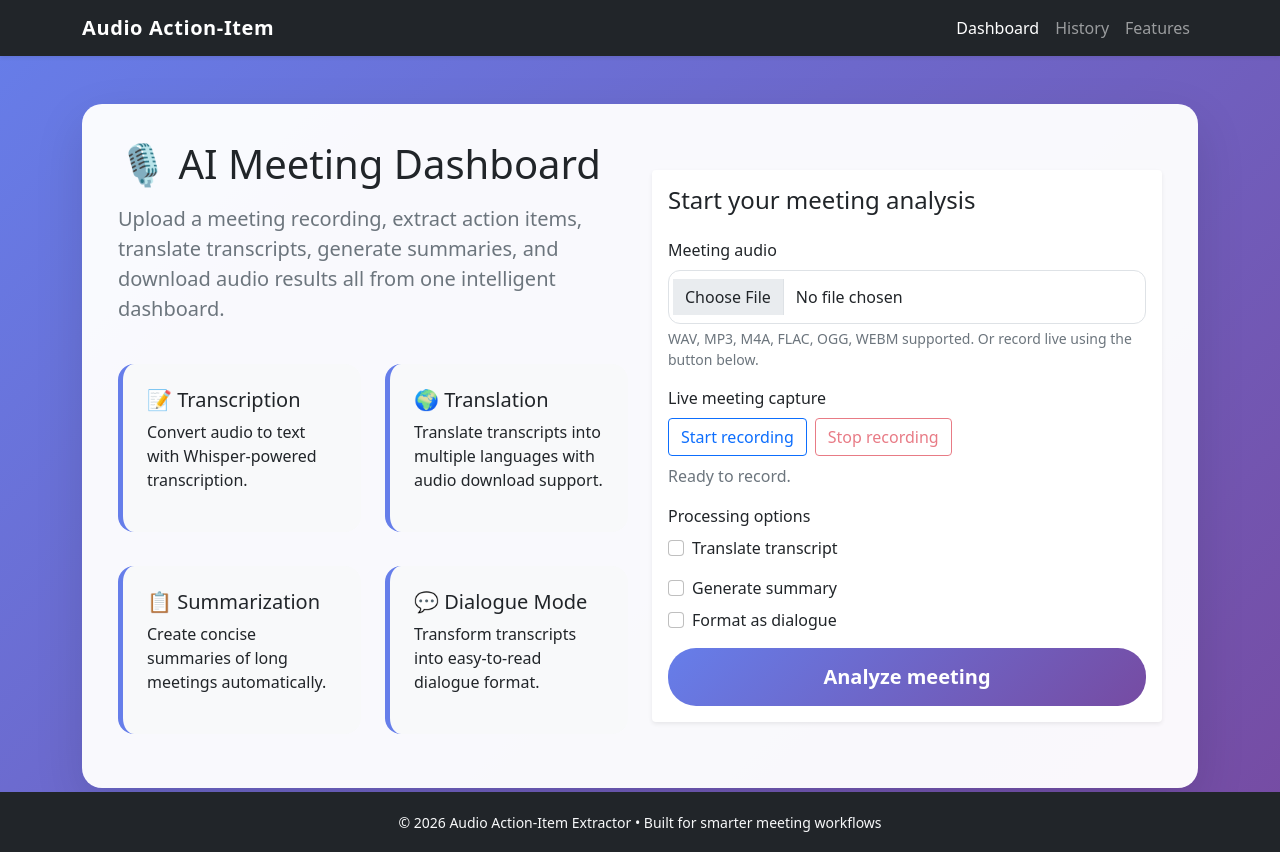
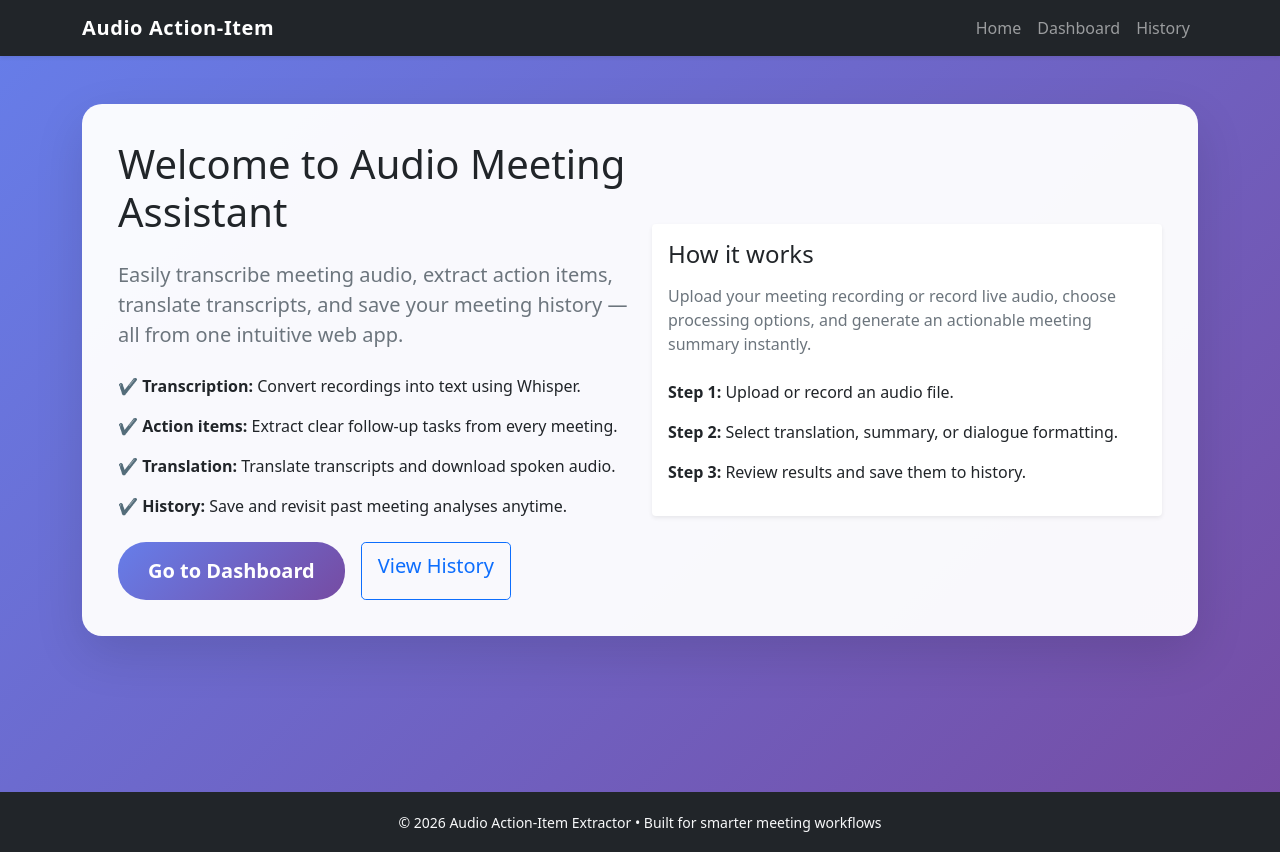
Before and after one commit to sanketkhandare420-arch/metting-audio-sample, a Flask app: page / in a window 1280 px wide. Run offline with Flask 3, Linux system fonts and the light colour scheme.

Commit message:
Add home page and dashboard routing, update navigation links

```diff
--- a/app.py
+++ b/app.py
@@ -110,8 +110,12 @@ def generate_audio_from_text(text, lang='en'):
         print(f"TTS error: {e}")
         return None
 
-@app.route('/', methods=['GET', 'POST'])
-def index():
+@app.route('/')
+def home():
+    return render_template('home.html')
+
+@app.route('/dashboard', methods=['GET', 'POST'])
+def dashboard():
     if request.method == 'POST':
         # Check if the post request has the file part
         if 'file' not in request.files:
@@ -256,10 +260,10 @@ def download_file(filename):
             return send_file(file_path, as_attachment=True, download_name=f"translated_audio_{filename}")
         else:
             flash('File not found')
-            return redirect(url_for('index'))
+            return redirect(url_for('dashboard'))
     except Exception as e:
         flash('Error downloading file')
-        return redirect(url_for('index'))
+        return redirect(url_for('dashboard'))
 
 if __name__ == '__main__':
     import os
--- a/templates/base.html
+++ b/templates/base.html
@@ -101,20 +101,20 @@
 <body>
     <nav class="navbar navbar-expand-lg navbar-dark bg-dark shadow-sm">
         <div class="container">
-            <a class="navbar-brand" href="{{ url_for('index') }}">Audio Action-Item</a>
+            <a class="navbar-brand" href="{{ url_for('home') }}">Audio Action-Item</a>
             <button class="navbar-toggler" type="button" data-bs-toggle="collapse" data-bs-target="#navbarNav" aria-controls="navbarNav" aria-expanded="false" aria-label="Toggle navigation">
                 <span class="navbar-toggler-icon"></span>
             </button>
             <div class="collapse navbar-collapse" id="navbarNav">
                 <ul class="navbar-nav ms-auto">
                     <li class="nav-item">
-                        <a class="nav-link active" aria-current="page" href="{{ url_for('index') }}">Dashboard</a>
+                        <a class="nav-link" href="{{ url_for('home') }}">Home</a>
+                    </li>
+                    <li class="nav-item">
+                        <a class="nav-link" href="{{ url_for('dashboard') }}">Dashboard</a>
                     </li>
                     <li class="nav-item">
                         <a class="nav-link" href="{{ url_for('history') }}">History</a>
-                    </li>
-                    <li class="nav-item">
-                        <a class="nav-link" href="#features">Features</a>
                     </li>
                 </ul>
             </div>
--- a/templates/history.html
+++ b/templates/history.html
@@ -6,7 +6,7 @@
 <div class="page-card">
     <div class="d-flex justify-content-between align-items-center mb-4">
         <h2>📚 Meeting History</h2>
-        <a href="{{ url_for('index') }}" class="btn btn-outline-primary">New Analysis</a>
+        <a href="{{ url_for('dashboard') }}" class="btn btn-outline-primary">New Analysis</a>
     </div>
 
     {% if meetings.items %}
@@ -79,7 +79,7 @@
     {% else %}
         <div class="alert alert-info" role="alert">
             <strong>No meetings yet.</strong> Upload your first meeting recording to get started.
-            <a href="{{ url_for('index') }}" class="alert-link">Go to dashboard</a>
+            <a href="{{ url_for('dashboard') }}" class="alert-link">Go to dashboard</a>
         </div>
     {% endif %}
 </div>
--- /dev/null
+++ b/templates/home.html
@@ -0,0 +1,43 @@
+{% extends 'base.html' %}
+
+{% block title %}Home - Audio Meeting Assistant{% endblock %}
+
+{% block content %}
+<div class="page-card">
+    <div class="row align-items-center">
+        <div class="col-lg-6">
+            <h1 class="mb-4">Welcome to Audio Meeting Assistant</h1>
+            <p class="lead text-muted">Easily transcribe meeting audio, extract action items, translate transcripts, and save your meeting history — all from one intuitive web app.</p>
+            <ul class="list-unstyled mt-4">
+                <li class="mb-3"><strong>✔️ Transcription:</strong> Convert recordings into text using Whisper.</li>
+                <li class="mb-3"><strong>✔️ Action items:</strong> Extract clear follow-up tasks from every meeting.</li>
+                <li class="mb-3"><strong>✔️ Translation:</strong> Translate transcripts and download spoken audio.</li>
+                <li class="mb-3"><strong>✔️ History:</strong> Save and revisit past meeting analyses anytime.</li>
+            </ul>
+            <div class="d-flex gap-3 mt-4">
+                <a href="{{ url_for('dashboard') }}" class="btn btn-primary btn-lg">Go to Dashboard</a>
+                <a href="{{ url_for('history') }}" class="btn btn-outline-primary btn-lg">View History</a>
+            </div>
+        </div>
+        <div class="col-lg-6 mt-4 mt-lg-0">
+            <div class="card shadow-sm border-0">
+                <div class="card-body">
+                    <h4 class="card-title mb-3">How it works</h4>
+                    <p class="card-text text-muted">Upload your meeting recording or record live audio, choose processing options, and generate an actionable meeting summary instantly.</p>
+                    <div class="mt-4">
+                        <div class="mb-3">
+                            <strong>Step 1:</strong> Upload or record an audio file.
+                        </div>
+                        <div class="mb-3">
+                            <strong>Step 2:</strong> Select translation, summary, or dialogue formatting.
+                        </div>
+                        <div class="mb-3">
+                            <strong>Step 3:</strong> Review results and save them to history.
+                        </div>
+                    </div>
+                </div>
+            </div>
+        </div>
+    </div>
+</div>
+{% endblock %}
--- a/templates/result.html
+++ b/templates/result.html
@@ -85,7 +85,7 @@
                     <p class="text-muted mb-3">✅ This analysis has been saved to your history.</p>
                     <div class="d-grid gap-2">
                         <a href="{{ url_for('history') }}" class="btn btn-info">View History</a>
-                        <a href="{{ url_for('index') }}" class="btn btn-secondary">Analyze Another File</a>
+                        <a href="{{ url_for('dashboard') }}" class="btn btn-secondary">Analyze Another File</a>
                     </div>
                 </div>
             </div>
```
Also changed, not shown: 1 other file.
